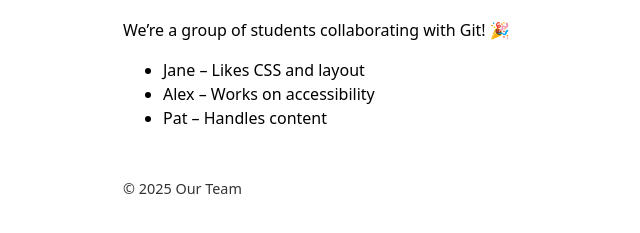
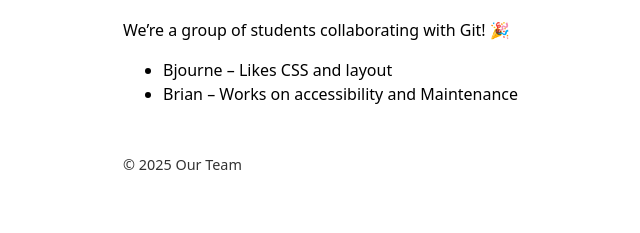
Before and after one commit to bjournec/CSCC21.1A-Activity, a plain HTML site: page about.html in a window 1280 px wide. Shown: the part 139-372 px from the top of the page, without its empty margins (67-707 px from the left). Drawn offline with Linux system fonts and the light colour scheme.

Commit message:
Update about.html

```diff
--- a/about.html
+++ b/about.html
@@ -16,9 +16,8 @@
     <h1>About Our Team</h1>
     <p>We’re a group of students collaborating with Git! 🎉</p>
     <ul>
-      <li>Jane – Likes CSS and layout</li>
-      <li>Alex – Works on accessibility</li>
-      <li>Pat – Handles content</li>
+      <li>Bjourne – Likes CSS and layout</li>
+      <li>Brian – Works on accessibility and Maintenance</li>
     </ul>
   </main>
   <footer>© <span id="y"></span> Our Team</footer>
```
